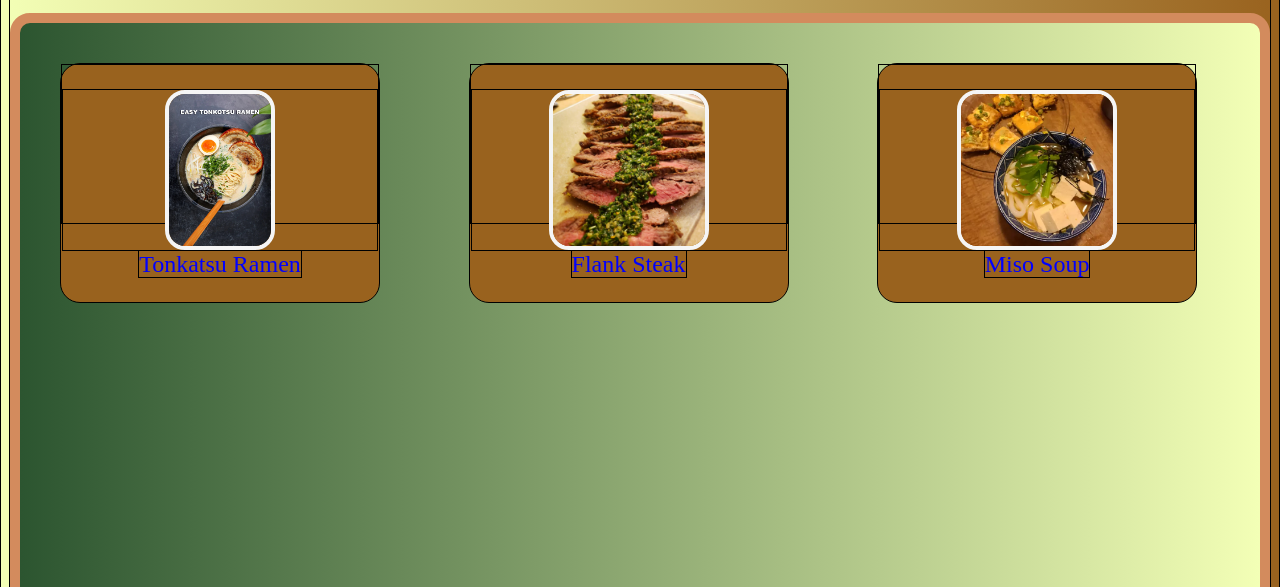
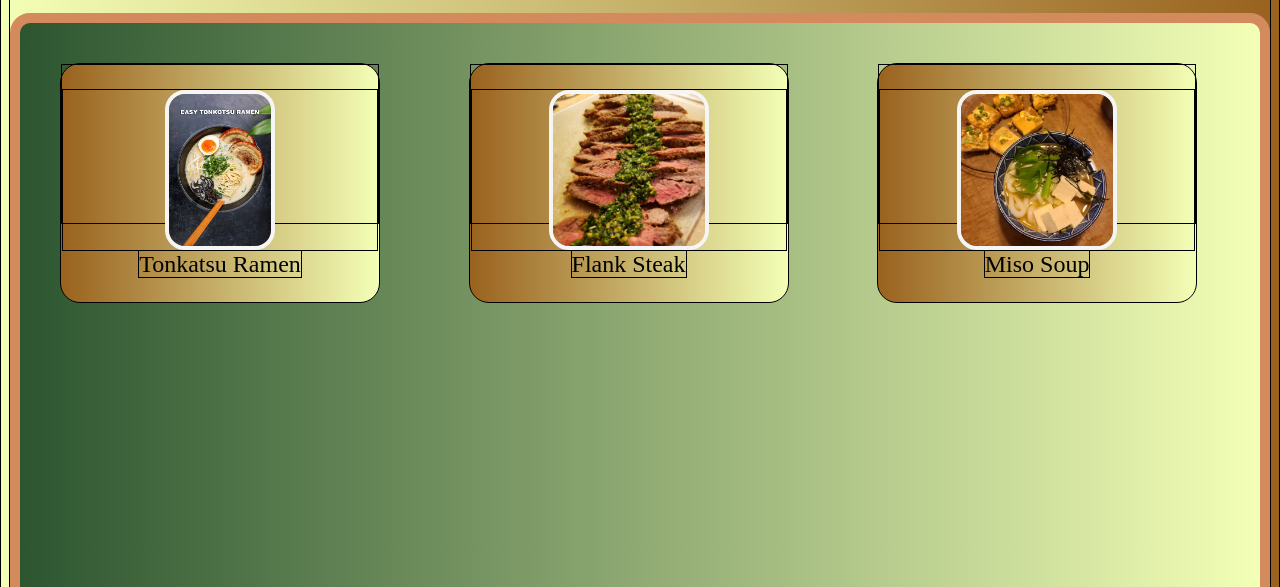
Before and after one commit to TechnicallyAustin/odin-recipies, a plain HTML site: page index.html in a window 1280 px wide. Shown: the part 213-800 px from the top of the page. Drawn offline with Linux system fonts and the light colour scheme.

Commit message:
did some color design on my recipies, need to vertically center the recipie text

```diff
--- a/CSS/index.css
+++ b/CSS/index.css
@@ -4,6 +4,8 @@
   --alt-color: #f3ffb6;
   --alt-color-2: #d38b5d;
   --alt-color-3: #99621e;
+  --page-gradient: linear-gradient(270deg, var(--alt-color), var(--page-color));
+  --page-gradient-2: linear-gradient(90deg, var(--alt-color-3), var(--alt-color));
 }
 
 * {
@@ -32,7 +34,7 @@ h2 {
 
 #recipie-div {
   height: 30vh;
-  background: var(--alt-color-3);
+  background: var(--page-gradient-2);
   border-radius: 20px;
   width: 25vw;
   margin-top: 5vh;
@@ -64,14 +66,8 @@ ul li {
   list-style-type: none;
   height: 20vh;
   font-size: 24px;
-  color: blue;
+  color: black;
   padding-top: 3vh;
-}
-
- a #ramen, #flank-steak, #miso {
-    align-items: center;
-    justify-content: center;
-    align-content: center;
 }
 
 ul li a:active,
```
